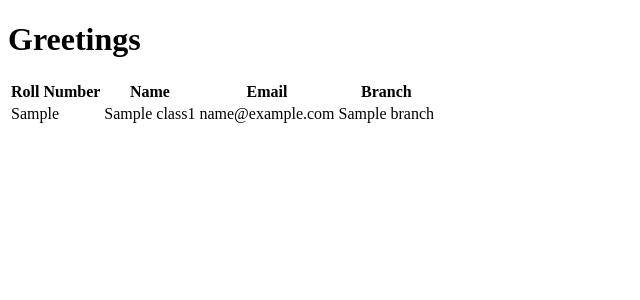
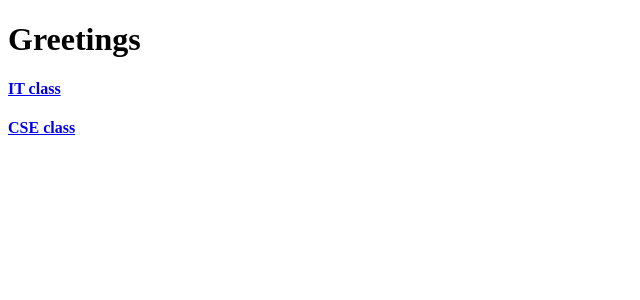
Before and after one commit to Nuethera/studentsDB-system, a Flask app: page / in a window 1280 px wide. Shown: the top 300 px of the page, without its empty margins (0-640 px from the left). Run offline with Flask 2, Linux system fonts and the light colour scheme; a database or web service that is not in the repository returns one stand-in record (values such as "Sample title").

Commit message:
url parsing and data loading

```diff
--- a/app.py
+++ b/app.py
@@ -41,8 +41,25 @@ def admin_only(f):
 
 @app.route('/')
 def hello_world():
-    students = list(class1.find())
-    return render_template('index.html', students=students[:50])
+    students = list(class2.find())
+    return render_template('index1.html')
+
+
+@app.route('/i')
+def ind():
+    return render_template('index2.html')
+
+
+@app.route('/class/<sec>')
+def show_class(sec):
+    students = list(class2.find({'branch':sec}))
+    return render_template('class.html', students=students[:50], sec=sec)
+
+
+@app.route('/student/<roll>')
+def show_student(roll):
+    student = (class2.find_one({'roll_no': int(roll)}))
+    return render_template('student.html', student=student)
 
 
 if __name__ == '__main__':
--- a/mydb/db.py
+++ b/mydb/db.py
@@ -4,4 +4,4 @@ import os
 myclient = pymongo.MongoClient("mongodb://localhost:27017")
 
 mydb = myclient.StudentsDB
-class1 = mydb.class1
+class2 = mydb.class2
--- /dev/null
+++ b/tempCodeRunnerFile.py
@@ -0,0 +1,5 @@
+# c1.update_one({"roll_no": i+12111000},{'$set':{
+    #     'gender':t['gender'],
+    #     'picture': t['picture']
+
+    # }})
--- a/templates/index.html
+++ b/templates/index.html
@@ -4,25 +4,49 @@
     <meta charset="UTF-8">
     <meta http-equiv="X-UA-Compatible" content="IE=edge">
     <meta name="viewport" content="width=device-width, initial-scale=1.0">
-    <title>Document</title>
+    <title>Academia</title>
+    <link href="https://cdn.jsdelivr.net/npm/bootstrap@5.0.2/dist/css/bootstrap.min.css" rel="stylesheet" integrity="sha384-EVSTQN3/azprG1Anm3QDgpJLIm9Nao0Yz1ztcQTwFspd3yD65VohhpuuCOmLASjC" crossorigin="anonymous">
+    <link rel="stylesheet" href="../static/css/styles.css">
 </head>
 <body>
-    <h1>Greetings</h1>
-    <table>
-        <thead>
-            <th>Roll Number</th>
-            <th>Name</th>
-            <th>Email</th>
-            <th>Branch</th>
-        </thead>
-        {% for student in students %}
-            <tr>
-        <td> {{ student['roll_no'] }} </td>
-        <td> {{ student['name'] }} </td>
-        <td> {{ student['email'] }} </td>
-        <td> {{ student['Branch'] }} </td>
-            </tr>
-        {% endfor %}
-    </table>
+    <nav class="navbar navbar-dark bg-dark">
+        <div class="container-fluid">
+          <a class="navbar-brand" href="#">
+            <img src="../static/images/logo.png" alt="" width="75" height="40" class="d-inline-block align-text-top">
+            <span id="greeting"></span>
+          </a>
+          <button class="navbar-toggler" type="button" data-bs-toggle="collapse" data-bs-target="#navbarNav" aria-controls="navbarNav" aria-expanded="false" aria-label="Toggle navigation">
+            <span class="navbar-toggler-icon"></span>
+          </button>
+          <div class="collapse navbar-collapse" id="navbarNav">
+            <ul class="navbar-nav">
+              <li class="nav-item">
+                <a class="nav-link" aria-current="page" href="#">IT class</a>
+              </li>
+              <li class="nav-item">
+                <a class="nav-link" href="#">CSE class</a>
+              </li>
+              <li class="nav-item">
+                <a class="nav-link" href="#">Log in</a>
+              </li>
+              <li class="nav-item">
+                <a class="nav-link disabled" href="#" tabindex="-1" aria-disabled="true">Disabled</a>
+              </li>
+            </ul>
+          </div>
+        </div>
+    </nav>
+
+
+
+
+
+
+
+
+
+    <script src="https://cdn.jsdelivr.net/npm/bootstrap@5.0.2/dist/js/bootstrap.bundle.min.js" integrity="sha384-MrcW6ZMFYlzcLA8Nl+NtUVF0sA7MsXsP1UyJoMp4YLEuNSfAP+JcXn/tWtIaxVXM" crossorigin="anonymous"></script>
+    <script src="https://ajax.googleapis.com/ajax/libs/jquery/3.6.1/jquery.min.js"></script>
+    <script  src="../static/js/scripts.js"></script>
 </body>
 </html>
--- /dev/null
+++ b/templates/index1.html
@@ -0,0 +1,16 @@
+<!DOCTYPE html>
+<html lang="en">
+<head>
+    <meta charset="UTF-8">
+    <meta http-equiv="X-UA-Compatible" content="IE=edge">
+    <meta name="viewport" content="width=device-width, initial-scale=1.0">
+    <title>Document</title>
+</head>
+<body>
+    <h1>Greetings</h1>
+    <h4><a href={{ url_for('show_class', sec="IT") }}>IT class</a> </h4>
+    <h4><a href={{ url_for('show_class', sec="CSE") }}>CSE class</a> </h4>
+
+
+</body>
+</html>
```
Also changed, not shown: static/js/scripts.js (added, +10 -0 lines), templates/class.html (added, +32 -0 lines), templates/student.html (added, +63 -0 lines), static/css/styles.css (added), static/images/logo.png (added), 1 other file.
